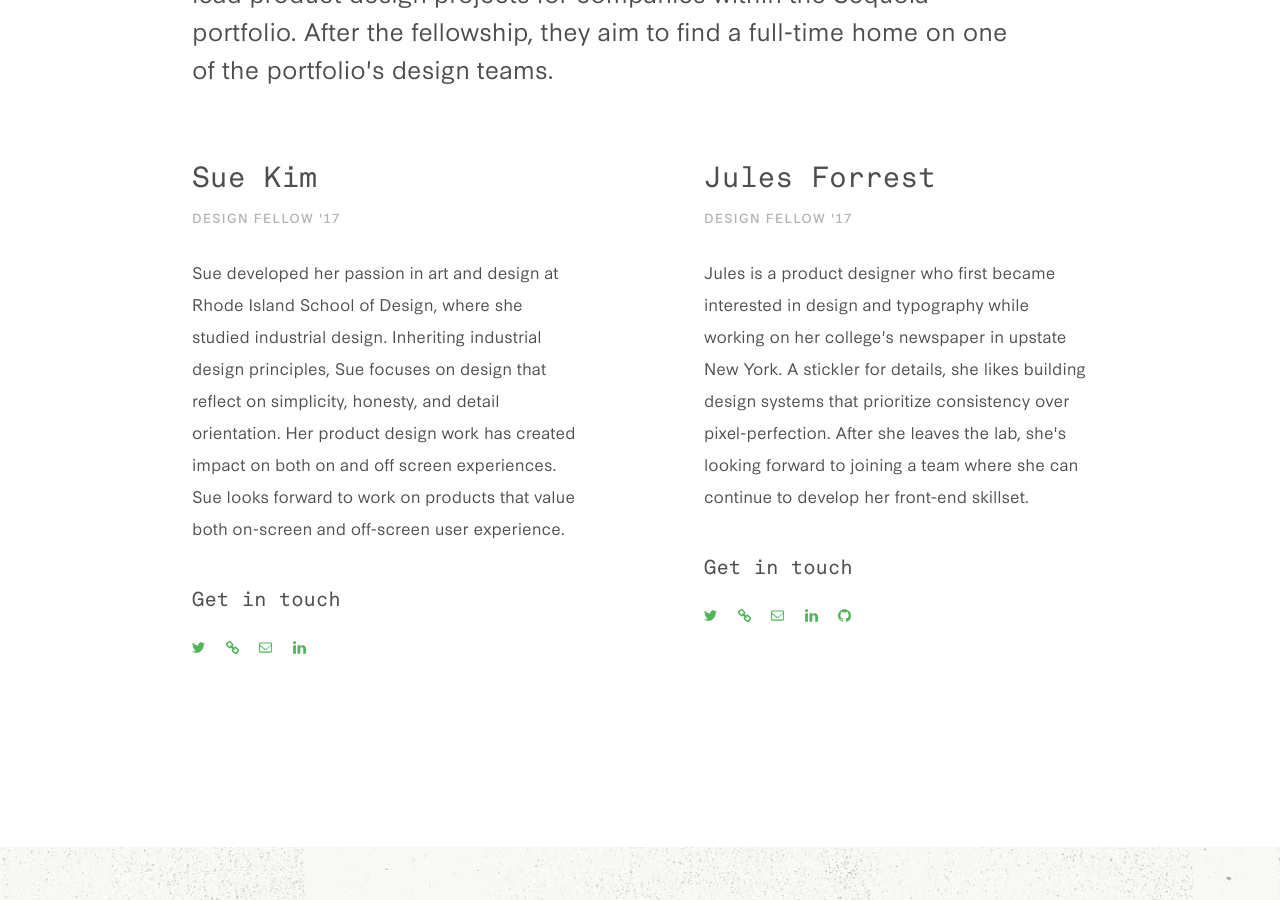
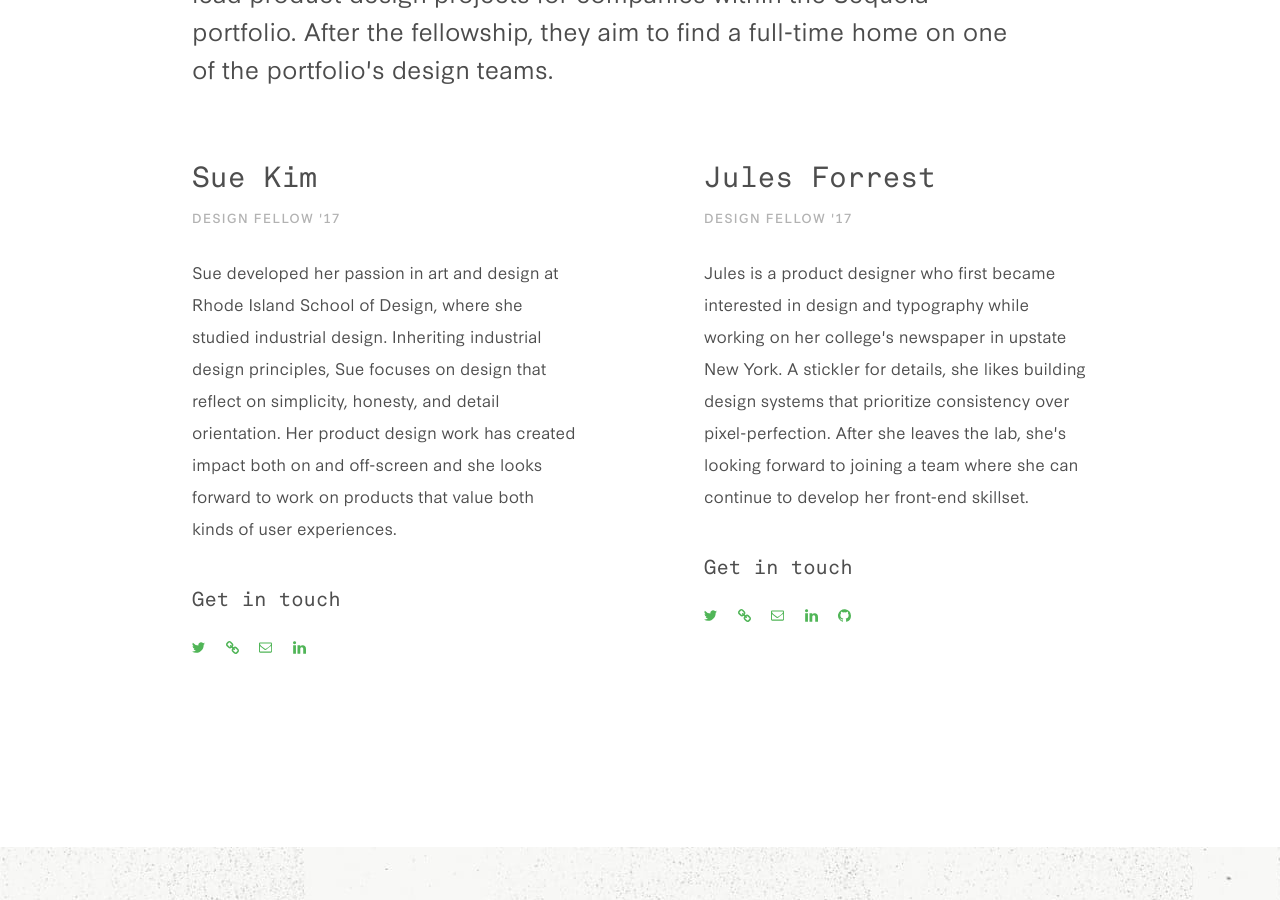
Before and after one commit to sequoiacreativelab/sequoiacreativelab.github.io, a Jekyll site: the page built from index.md, in a window 1280 px wide and 900 px high, scrolled down 2700 px. Built offline with Jekyll 4.4.1, drawn with Linux system fonts in a browser that asks for light colours; nearby versions of some CDN libraries; some of the changed text lies outside the part shown.

Commit message:
more tweaks

```diff
--- a/_includes/head.html
+++ b/_includes/head.html
@@ -49,7 +49,10 @@
     <meta name="twitter:description"
           content="The Sequoia Creative Lab designs products and experiences for the Sequoia portfolio.">
     <meta name="twitter:image" content="/scl_opengraph.png">
+
+
     <link rel="stylesheet" type="text/css" href="/css/styles.css">
+    <script src="/js/main.js"></script>
 
 
   </head>
--- a/_layouts/homepage.html
+++ b/_layouts/homepage.html
@@ -97,9 +97,9 @@
       </div>
     </div>
     <div class="mw9 ph4-sm ph6-m center">
-      <div class="grid flex flex-wrap items-center grid--25 grid--50 pt4-m pt3 tc center">
+      <div class="grid flex flex-wrap items-center pt4-m pt3 tc center">
         {% for logo in page.portfolio.logos %}
-        <div class="grid__col w-50 w-25-l">
+        <div class="grid__col w-50 w-33-l">
           <a href="{{logo.storylink}}" target="_blank"><img data-aos-anchor="#companies" data-aos="fade-up" data-aos-anchor-placement="top-center" data-aos-delay="{{logo.delay}}" src="{{logo.link}}" class="{{logo.class}} mv4"></a>
         </div>
         {% endfor %}
--- a/index.md
+++ b/index.md
@@ -37,7 +37,7 @@
   fellows:
   - name: Sue Kim
     position: Design fellow '17
-    intro: Sue developed her passion in art and design at Rhode Island School of Design, where she studied industrial design. Inheriting industrial design principles, Sue focuses on design that reflect on simplicity, honesty, and detail orientation. Her product design work has created impact on both on and off screen experiences. Sue looks forward to work on products that value both on-screen and off-screen user experience.
+    intro: Sue developed her passion in art and design at Rhode Island School of Design, where she studied industrial design. Inheriting industrial design principles, Sue focuses on design that reflect on simplicity, honesty, and detail orientation. Her product design work has created impact both on and off-screen and she looks forward to work on products that value both kinds of user experiences.
     cta: Get in touch
     twitter: suemeetsoo
     website: https://hkimdesign.com/
--- a/js/main.js
+++ b/js/main.js
@@ -1 +1 @@
-!function(){if(window.addEventListener&&document.querySelector){var e=document.documentElement;e.classList.remove("no-js"),e.classList.add("js")}}();
+!function(){if(window.addEventListener&&document.querySelector){var e=document.documentElement;e.classList.remove("no-js"),e.classList.add("js")}}(),window.onload=function(){for(var e=document.getElementsByTagName("a"),t=0;t<e.length;t++)e[t].setAttribute("target","_blank")};
```
Also changed, not shown: other parts of index.md (+6 -14 lines), _alumni/coleen.md (+1 -1 lines), _alumni/jessie.md (+2 -2 lines), _static/js/main.js (+7 -0 lines), assets/process.svg, assets/stripe.svg (added).
